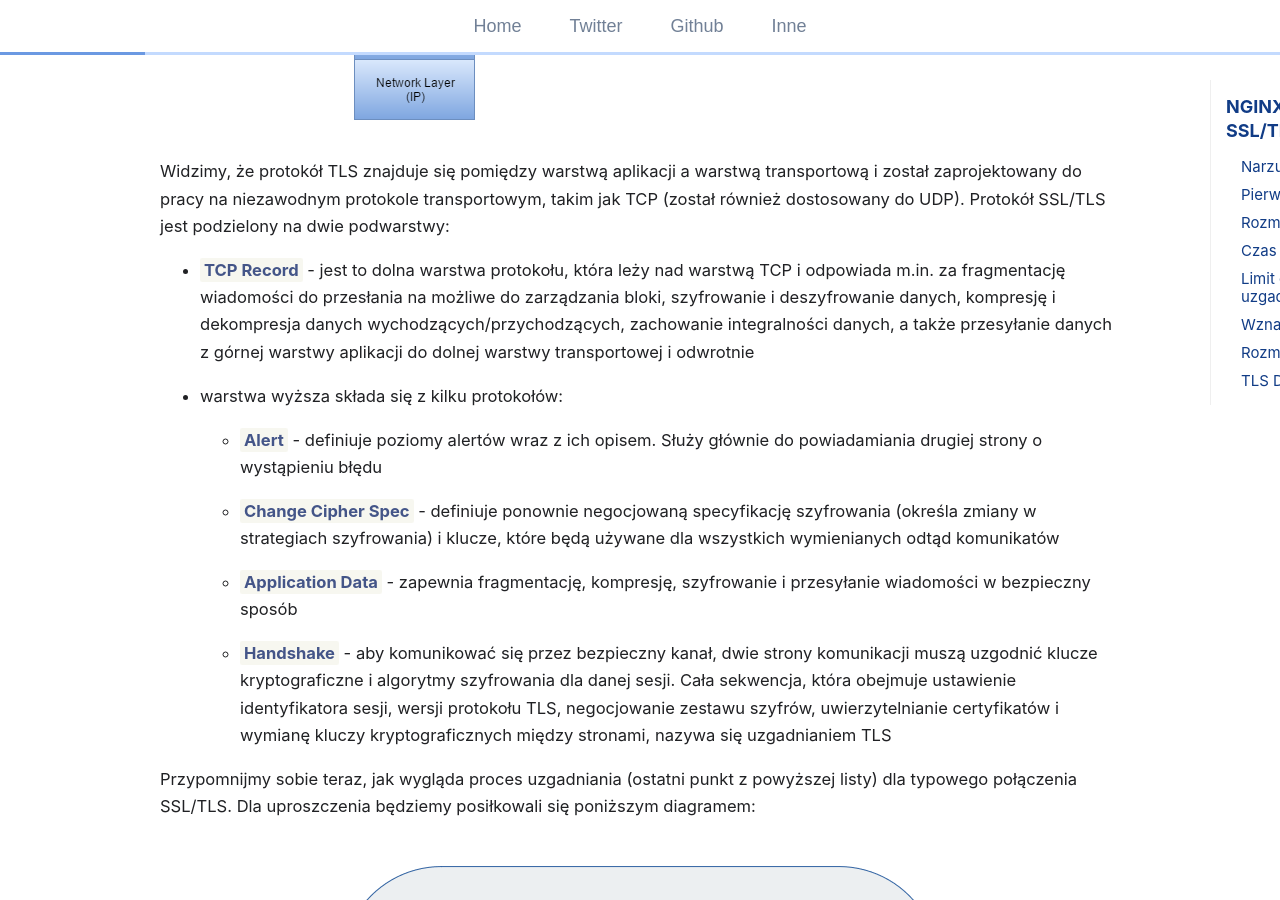
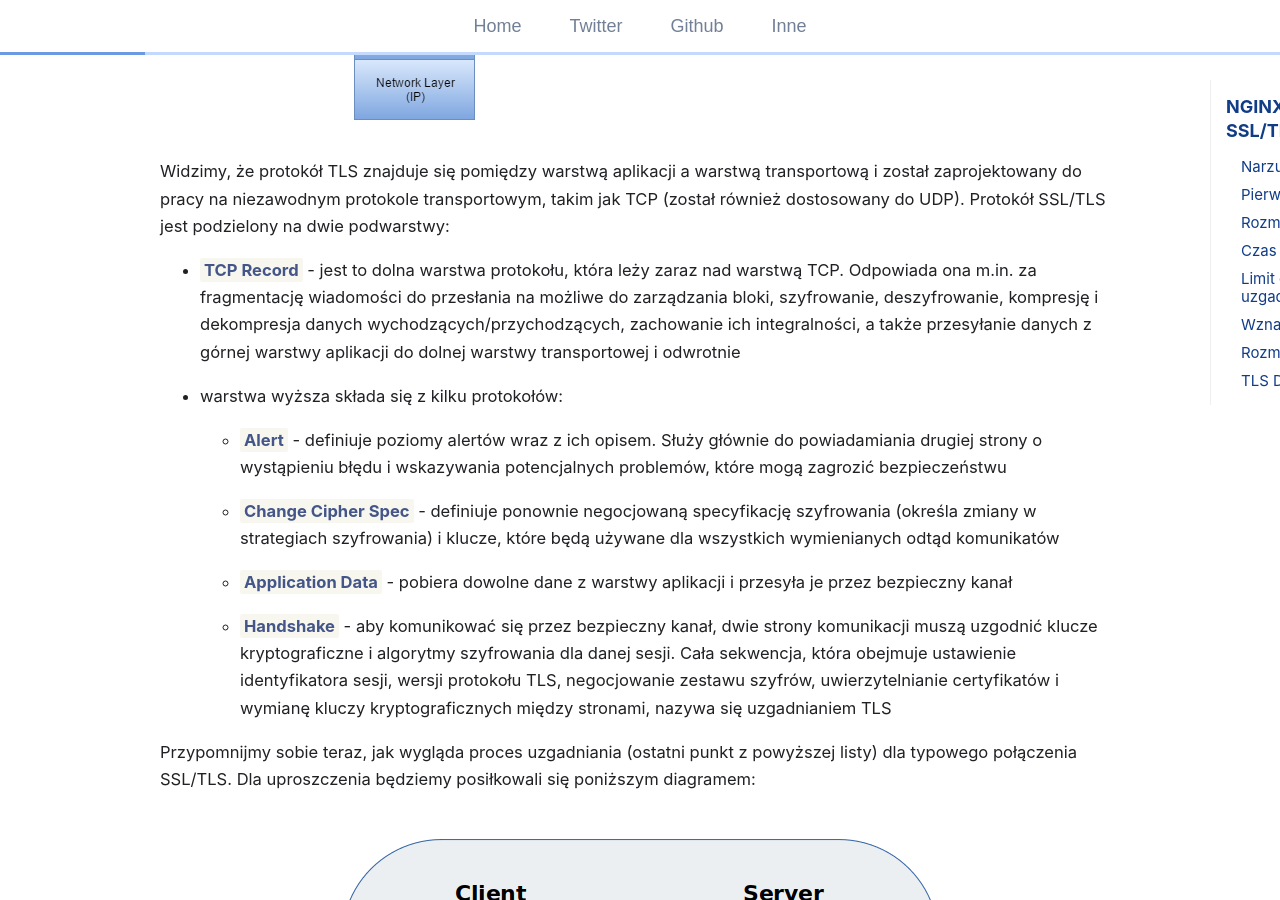
Before and after one commit to git04112019/trimstray.github.io, a Jekyll site: the page built from _posts/2019-07-21-nginx-optymalizacja_sesji_ssl-tls.md, in a window 1280 px wide and 900 px high, scrolled down 2855 px. Built offline with Jekyll 4.4.1, drawn with Linux system fonts in a browser that asks for light colours; comment, search, counter and statistics services are not loaded; some of the changed text lies outside the part shown.

Commit message:
uncommited changes - signed-off-by: trimstray <trimstray@gmail.com>

```diff
--- a/_posts/2019-07-21-nginx-optymalizacja_sesji_ssl-tls.md
+++ b/_posts/2019-07-21-nginx-optymalizacja_sesji_ssl-tls.md
@@ -43,15 +43,15 @@ Uzgadnianie TLS ma wiele odmian i należy pamiętać, że dokładny narzut tego
 
 Widzimy, że protokół TLS znajduje się pomiędzy warstwą aplikacji a warstwą transportową i został zaprojektowany do pracy na niezawodnym protokole transportowym, takim jak TCP (został również dostosowany do UDP). Protokół SSL/TLS jest podzielony na dwie podwarstwy:
 
-- <span class="h-a">TCP Record</span> - jest to dolna warstwa protokołu, która leży nad warstwą TCP i odpowiada m.in. za fragmentację wiadomości do przesłania na możliwe do zarządzania bloki, szyfrowanie i deszyfrowanie danych, kompresję i dekompresja danych wychodzących/przychodzących, zachowanie integralności danych, a także przesyłanie danych z górnej warstwy aplikacji do dolnej warstwy transportowej i odwrotnie
+- <span class="h-a">TCP Record</span> - jest to dolna warstwa protokołu, która leży zaraz nad warstwą TCP. Odpowiada ona m.in. za fragmentację wiadomości do przesłania na możliwe do zarządzania bloki, szyfrowanie, deszyfrowanie, kompresję i dekompresja danych wychodzących/przychodzących, zachowanie ich integralności, a także przesyłanie danych z górnej warstwy aplikacji do dolnej warstwy transportowej i odwrotnie
 
 - warstwa wyższa składa się z kilku protokołów:
 
-  - <span class="h-a">Alert</span> - definiuje poziomy alertów wraz z ich opisem. Służy głównie do powiadamiania drugiej strony o wystąpieniu błędu
+  - <span class="h-a">Alert</span> - definiuje poziomy alertów wraz z ich opisem. Służy głównie do powiadamiania drugiej strony o wystąpieniu błędu i wskazywania potencjalnych problemów, które mogą zagrozić bezpieczeństwu
 
   - <span class="h-a">Change Cipher Spec</span> - definiuje ponownie negocjowaną specyfikację szyfrowania (określa zmiany w strategiach szyfrowania) i klucze, które będą używane dla wszystkich wymienianych odtąd komunikatów
 
-  - <span class="h-a">Application Data</span> - zapewnia fragmentację, kompresję, szyfrowanie i przesyłanie wiadomości w bezpieczny sposób
+  - <span class="h-a">Application Data</span> - pobiera dowolne dane z warstwy aplikacji i przesyła je przez bezpieczny kanał
 
   - <span class="h-a">Handshake</span> - aby komunikować się przez bezpieczny kanał, dwie strony komunikacji muszą uzgodnić klucze kryptograficzne i algorytmy szyfrowania dla danej sesji. Cała sekwencja, która obejmuje ustawienie identyfikatora sesji, wersji protokołu TLS, negocjowanie zestawu szyfrów, uwierzytelnianie certyfikatów i wymianę kluczy kryptograficznych między stronami, nazywa się uzgadnianiem TLS
 
```
Also changed, not shown: other parts of _posts/2019-07-21-nginx-optymalizacja_sesji_ssl-tls.md (+1 -1 lines).
